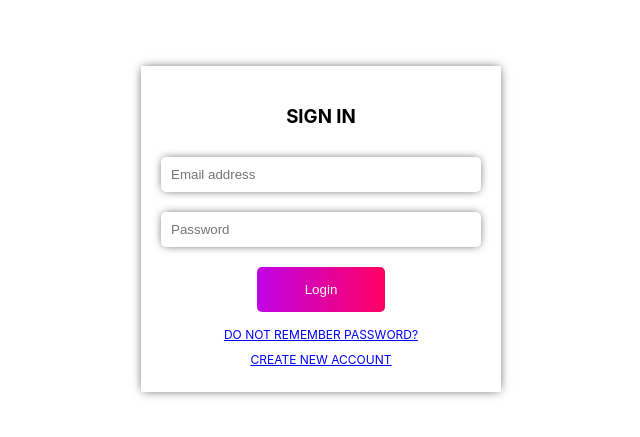
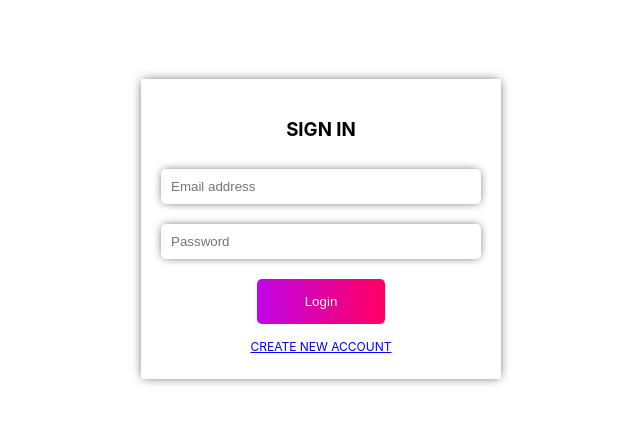
Before and after one commit to ssuryakumar97/ScrapCollection_frontEnd, a React (Vite) app: page /login in a window 1280 px wide. Shown: the part 171-608 px from the top of the page, without its empty margins (319-959 px from the left). Built offline with nearby package versions, Linux system fonts and the light colour scheme.

Commit message:
latest modified

```diff
--- a/src/App.jsx
+++ b/src/App.jsx
@@ -6,7 +6,6 @@ import {BrowserRouter, Routes, Route, Navigate, Outlet} from "react-router-dom"
 import { useState } from "react"
 
 const PrivateRoute = ({isAuthenticated}) => {
-console.log(isAuthenticated);
   return isAuthenticated ?
   (<>
     <Outlet />
@@ -20,7 +19,6 @@ function App() {
 
   const user = useSelector((state) => state.isUserAuthenticated)
   // setUserAuthenticated(user);
-  console.log(user);
 
 
   return (
--- a/src/components/Topbar.jsx
+++ b/src/components/Topbar.jsx
@@ -19,7 +19,7 @@ const Topbar = () => {
 
   const user = useSelector((state) => state.currentUser);
   // const user = JSON.parse(localStorage.getItem("currentUser"))
-  console.log(user);
+  // console.log(user);
 
   const dispatch = useDispatch();
 
--- a/src/pages/Login.jsx
+++ b/src/pages/Login.jsx
@@ -5,7 +5,7 @@ import {loginValidationSchema} from "../schemas/validationSchema";
 import { publicRequest } from "../requestMethods";
 import { useDispatch } from "react-redux";
 import { login } from "../redux/userRedux";
-import { useNavigate } from "react-router-dom";
+import { useNavigate, Link } from "react-router-dom";
 
 const MainDiv = styled.div`
   width: 100vw;
@@ -66,7 +66,7 @@ const Button = styled.button`
   }
 `
 
-const Link = styled.a`
+const LinkPage = styled(Link)`
   margin: 5px 0px;
   font-size: 12px;
   color: blue;
@@ -87,15 +87,9 @@ const Login = () => {
   const navigate = useNavigate()
 
   const onSubmit = async(values,actions ) => {
-    console.log(values)
+
     try {
       const loginResponse = await publicRequest.post("/user/login", values)
-      console.log(loginResponse.data)
-      // alert(loginResponse.data.message)
-      // localStorage.setItem("token", loginResponse.data.data.token)
-      // await new Promise((resolve) => setTimeout(resolve, 2000))
-
-      // actions.resetForm()
       dispatch(login(loginResponse.data.data))
       navigate("/")
     } catch (error) {
@@ -128,8 +122,8 @@ const Login = () => {
           <Button
             disabled={isSubmitting}
             className={isSubmitting ? "disabled-button" : "normal-button"}>Login</Button>
-          <Link>DO NOT REMEMBER PASSWORD?</Link>
-          <Link>CREATE NEW ACCOUNT</Link>
+          {/* <LinkPage>DO NOT REMEMBER PASSWORD?</LinkPage> */}
+          <LinkPage to="/register">CREATE NEW ACCOUNT</LinkPage>
         </Form>
       </LoginContainer>
     </MainDiv>
--- a/src/pages/Register.jsx
+++ b/src/pages/Register.jsx
@@ -3,7 +3,7 @@ import styled from "styled-components";
 import {registrationValidationSchema} from "../schemas/validationSchema";
 import { useFormik } from "formik";
 import { publicRequest } from "../requestMethods";
-import { useNavigate } from "react-router-dom";
+import { useNavigate,Link } from "react-router-dom";
 
 const MainDiv = styled.div`
   width: 100vw;
@@ -66,7 +66,7 @@ const Button = styled.button`
   }
 `;
 
-const Link = styled.a`
+const LinkPage = styled(Link)`
   margin: 5px 0px;
   font-size: 12px;
   text-decoration: underline;
@@ -180,7 +180,7 @@ const Register = () => {
           >
             CREATE
           </Button>
-          <Link>LOGIN TO THE ACCOUNT</Link>
+          <LinkPage to="/login">LOGIN TO THE ACCOUNT</LinkPage>
         </Form>
       </LoginContainer>
     </MainDiv>
--- a/src/requestMethods.js
+++ b/src/requestMethods.js
@@ -1,7 +1,7 @@
 import axios from "axios"
 
-const base_url = "http://localhost:3000/api"
-// const base_url = "https://scrapcollection-backend.onrender.com/api"
+// const base_url = "http://localhost:3000/api"
+const base_url = "https://scrapcollection-backend.onrender.com/api"
 
 
 // const token = JSON.parse(JSON.parse(localStorage.getItem("persist:root")).currentUser)?.token
```
